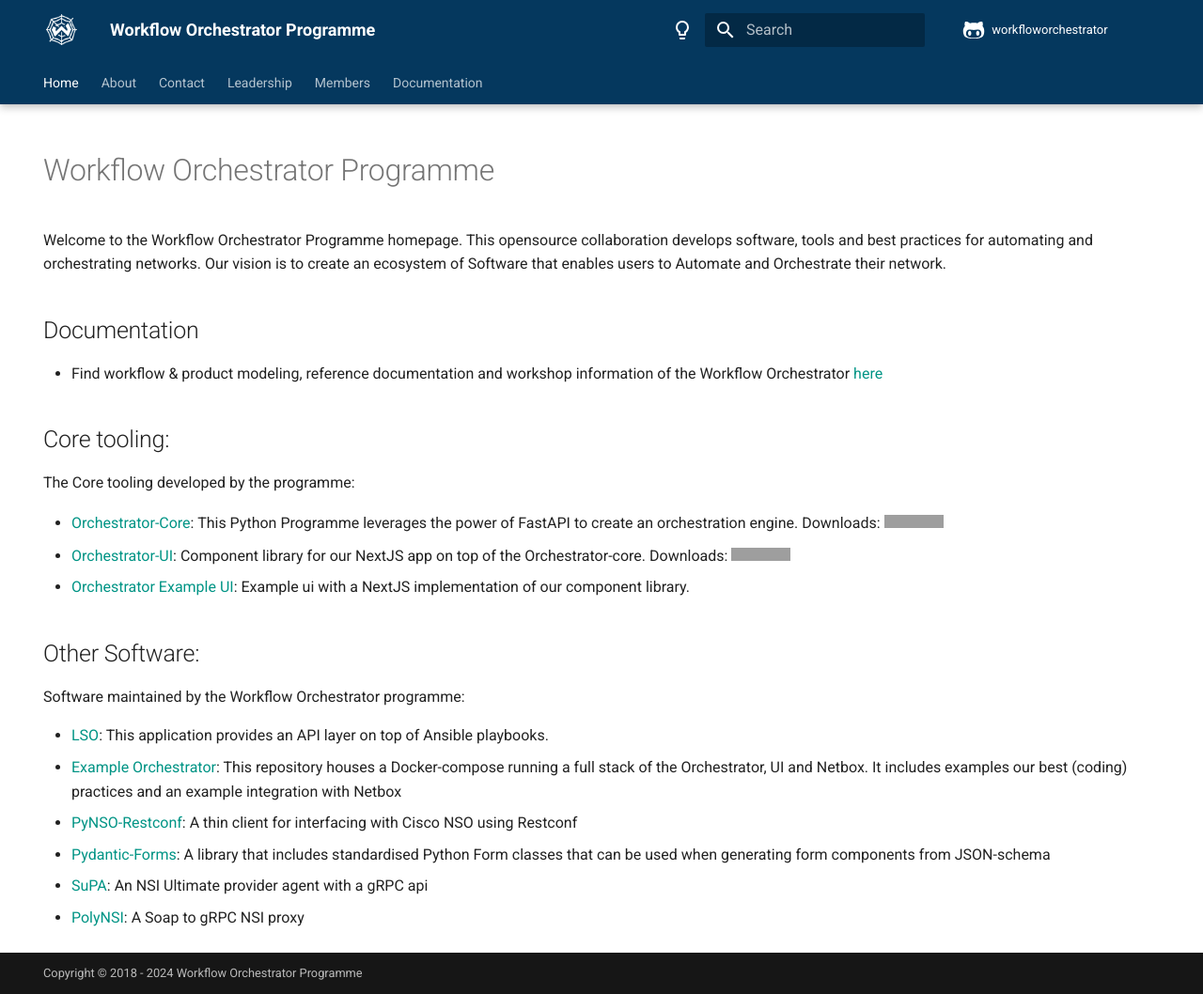
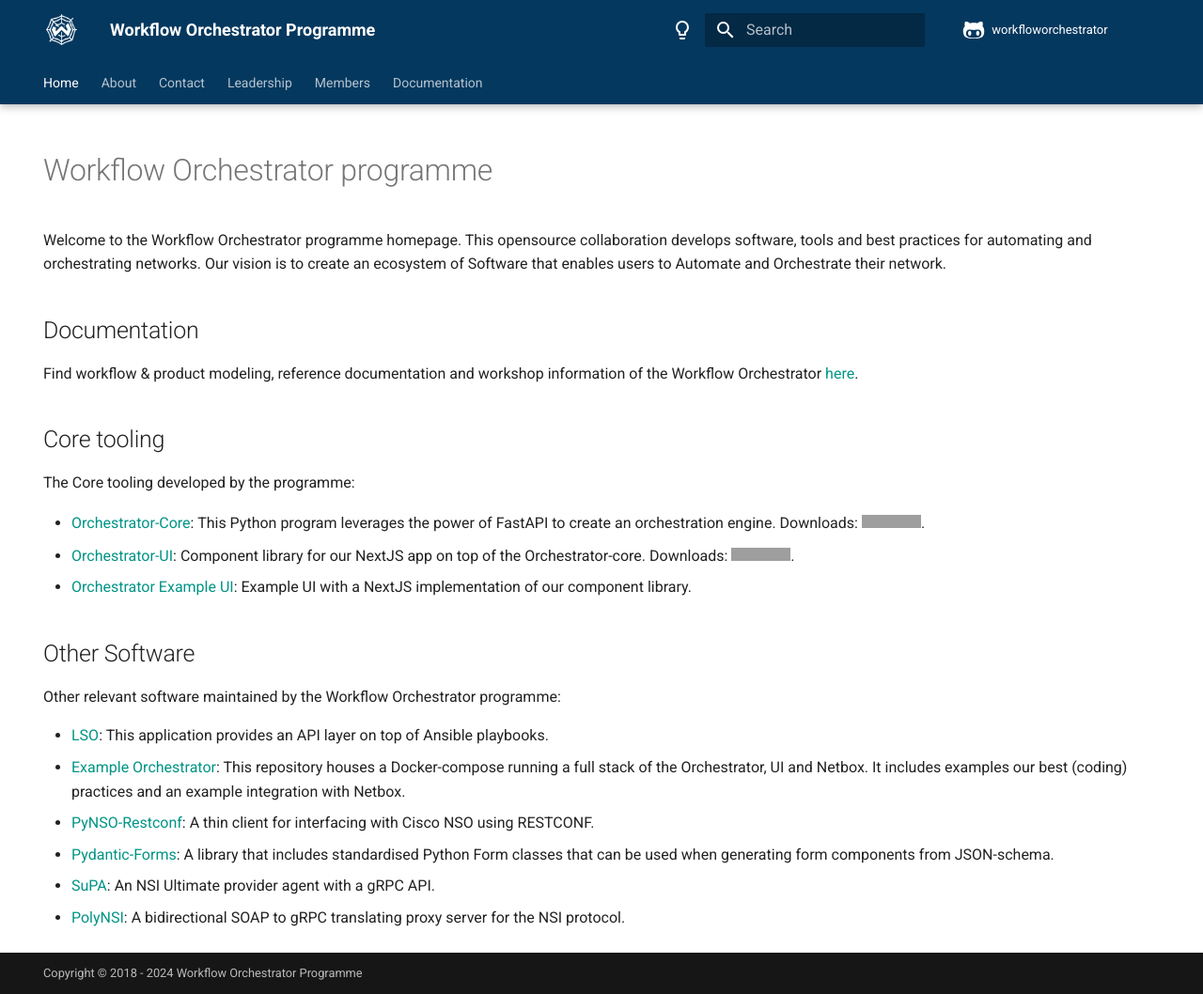
Before and after one commit to workfloworchestrator/workfloworchestrator.github.io, an MkDocs documentation site: the page built from docs/index.md, in a window 1280 px wide and 1058 px high. Shown: the whole window at 94% size. Built offline with MkDocs 1.6.1 and Material for MkDocs 9.7.7, drawn with Linux system fonts in a browser that asks for light colours; plug-ins that fetch from the network failed and are left out; grey boxes are pictures that could not be loaded.

Commit message:
updatemay24

```diff
--- a/docs/index.md
+++ b/docs/index.md
@@ -3,34 +3,34 @@ hide:
   - navigation
   - toc
 ---
-# Workflow Orchestrator Programme
-Welcome to the Workflow Orchestrator Programme homepage. This opensource collaboration develops software, tools and best practices for automating and orchestrating networks. Our vision is to create an ecosystem of Software that enables users to Automate and Orchestrate their network.
+# Workflow Orchestrator programme
+Welcome to the Workflow Orchestrator programme homepage. This opensource collaboration develops software, tools and best practices for automating and orchestrating networks. Our vision is to create an ecosystem of Software that enables users to Automate and Orchestrate their network.
 
 ## Documentation
-- Find workflow & product modeling, reference documentation and workshop information of the Workflow Orchestrator [here](https://workfloworchestrator.org/orchestrator-core)
+Find workflow & product modeling, reference documentation and workshop information of the Workflow Orchestrator [here](https://workfloworchestrator.org/orchestrator-core).
 
 
-## Core tooling:
+## Core tooling
 The Core tooling developed by the programme:
 
-- [Orchestrator-Core](https://github.com/workfloworchestrator/orchestrator-core): This Python Programme leverages the power of FastAPI to create an orchestration engine. Downloads:
-[![pypi-downloads](https://static.pepy.tech/badge/orchestrator-core)](https://pepy.tech/project/orchestrator-core)
+- [Orchestrator-Core](https://github.com/workfloworchestrator/orchestrator-core): This Python program leverages the power of FastAPI to create an orchestration engine. Downloads:
+[![pypi-downloads](https://static.pepy.tech/badge/orchestrator-core)](https://pepy.tech/project/orchestrator-core).
 - [Orchestrator-UI](https://github.com/workfloworchestrator/orchestrator-ui-library): Component library for our NextJS
 app on top of the Orchestrator-core. Downloads:
-[![npm-downloads](https://img.shields.io/npm/dt/%40orchestrator-ui%2Forchestrator-ui-components)](https://github.com/workfloworchestrator/orchestrator-ui-library)
-- [Orchestrator Example UI](https://github.com/workfloworchestrator/example-orchestrator-ui/): Example ui with a NextJS
+[![npm-downloads](https://img.shields.io/npm/dt/%40orchestrator-ui%2Forchestrator-ui-components)](https://github.com/workfloworchestrator/orchestrator-ui-library).
+- [Orchestrator Example UI](https://github.com/workfloworchestrator/example-orchestrator-ui/): Example UI with a NextJS
 implementation of our component library.
 
-## Other Software:
-Software maintained by the Workflow Orchestrator programme:
+## Other Software
+Other relevant software maintained by the Workflow Orchestrator programme:
 
 - [LSO](https://workfloworchestrator.org/lso): This application provides an API layer on top of Ansible playbooks.
 - [Example Orchestrator](https://github.com/workfloworchestrator/example-orchestrator): This repository houses a
 Docker-compose running a full stack of the Orchestrator, UI and Netbox. It includes examples our best (coding) practices
-and an example integration with Netbox
+and an example integration with Netbox.
 - [PyNSO-Restconf](https://workfloworchestrator.org/pynso-restconf): A thin client for interfacing with Cisco NSO using
-Restconf
+RESTCONF.
 - [Pydantic-Forms](https://github.com/workfloworchestrator/pydantic-forms): A library that includes standardised Python
-Form classes that can be used when generating form components from JSON-schema
-- [SuPA](https://workfloworchestrator.org/SuPA): An NSI Ultimate provider agent with a gRPC api
-- [PolyNSI](https://github.com/workfloworchestrator/polynsi): A Soap to gRPC NSI proxy
+Form classes that can be used when generating form components from JSON-schema.
+- [SuPA](https://workfloworchestrator.org/SuPA): An NSI Ultimate provider agent with a gRPC API.
+- [PolyNSI](https://github.com/workfloworchestrator/polynsi): A bidirectional SOAP to gRPC translating proxy server for the NSI protocol.
--- a/mkdocs.yml
+++ b/mkdocs.yml
@@ -4,7 +4,7 @@ nav:
   - Home: index.md
   - About: about.md
   - Contact: contact.md
-  - Leadership: board-elections.md
+  - Leadership: leadership.md
   - Members: members.md
   - Documentation: https://workfloworchestrator.org/orchestrator-core
 theme:
```
Also changed, not shown: docs/about.md (+2 -13 lines), docs/board-elections.md (deleted, +0 -19 lines), docs/leadership.md (added, +22 -0 lines).
